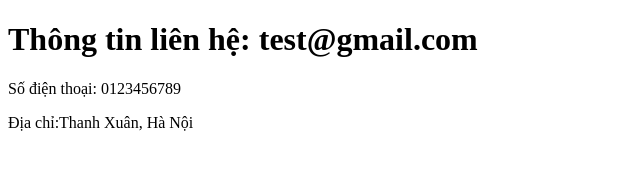
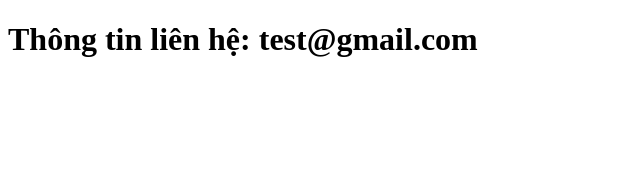
Before and after one commit to thao0503/bai1_backend, a plain HTML site: page about.html in a window 1280 px wide. Shown: the whole page, without its empty margins (0-640 px from the left). Drawn offline with Linux system fonts and the light colour scheme.

Commit message:
update page_about

```diff
--- a/about.html
+++ b/about.html
@@ -7,7 +7,5 @@
 </head>
 <body>
     <h1>Thông tin liên hệ: test@gmail.com</h1>
-    <p>Số điện thoại: 0123456789</p>
-    <p>Địa chỉ:Thanh Xuân, Hà Nội</p>
 </body>
 </html>
```
